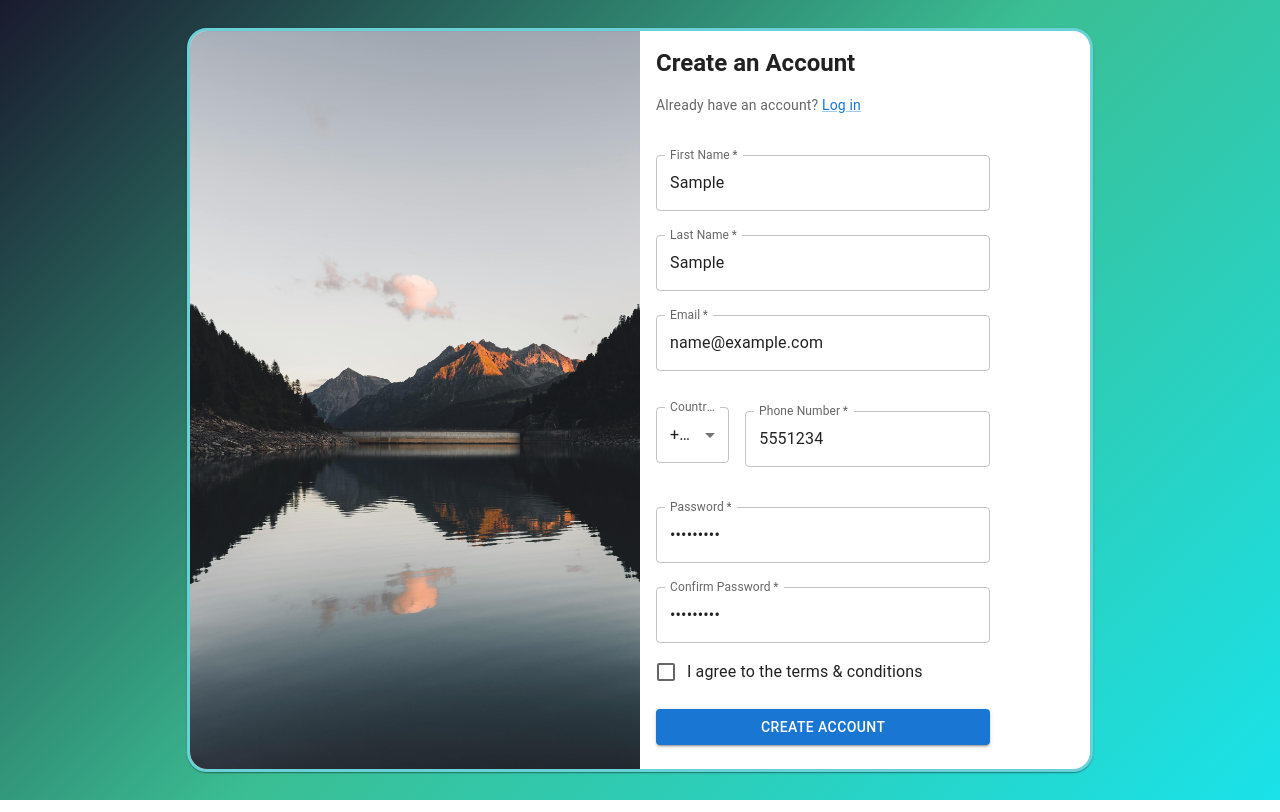
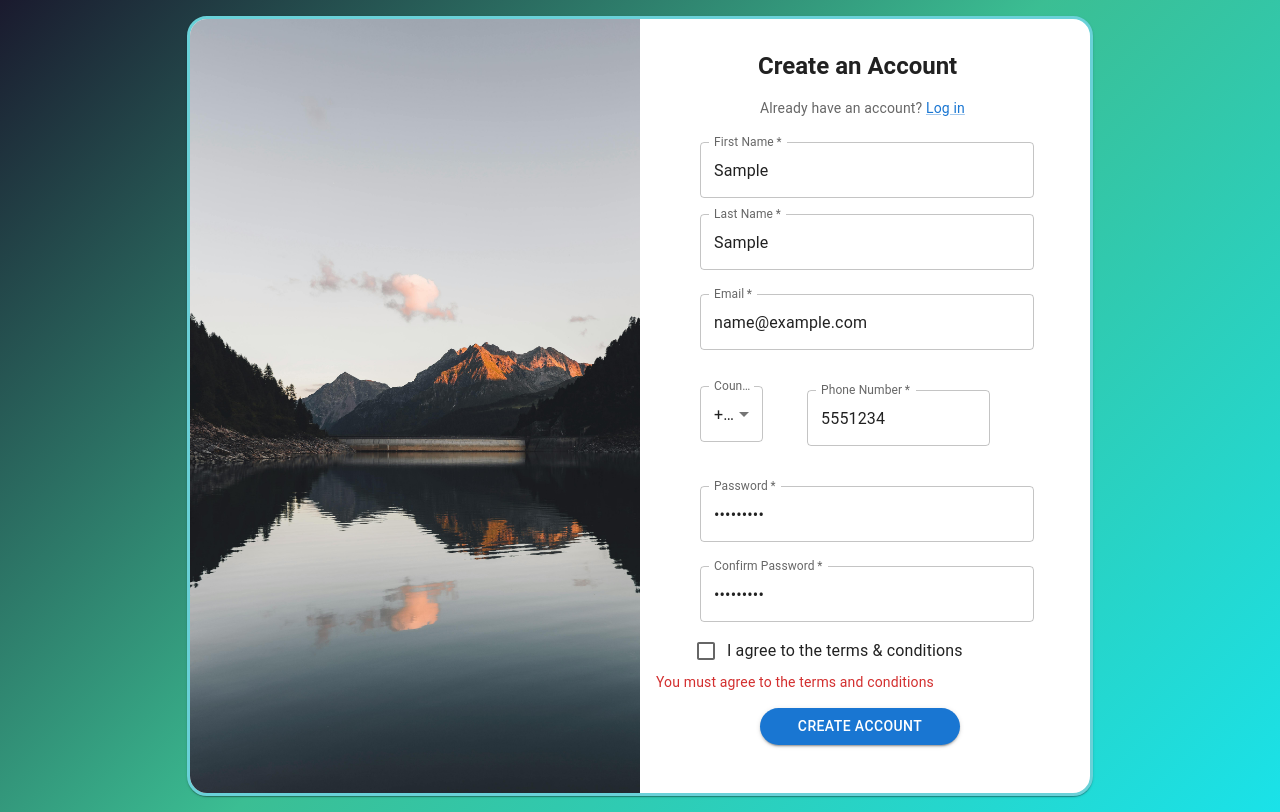
Before and after one commit to Lucifer21011206/mern-auth-ui-2, a React (Create React App) app: page /signup in a window 1280 px wide. Both pictures are taken after typing "Sample", "Sample", "name@example.com", "5551234", "Sample123", "Sample123" into the empty fields and a click on the button "CREATE ACCOUNT". Built offline with nearby package versions, Linux system fonts and the light colour scheme; the HTML template or start-up script is replaced by a standard one.

Commit message:
Update SignupForm.js

```diff
--- a/src/components/SignupForm.js
+++ b/src/components/SignupForm.js
@@ -1,6 +1,7 @@
 import { useState } from "react";
 import React from "react";
-import { Box, TextField, Button, Typography, Checkbox, FormControlLabel, Link, Select, MenuItem, InputLabel, FormControl } from "@mui/material";
+import { Box, TextField, Button, Typography, Checkbox, FormControlLabel, Link, Select, MenuItem, InputLabel, FormControl, Alert } from "@mui/material";
+import axios from "axios";
 
 const SignupForm = () => {
   const [formData, setFormData] = useState({
@@ -10,19 +11,21 @@ const SignupForm = () => {
     phone: "",
     password: "",
     confirmPassword: "",
-    phoneNumber: "",
     countryCode: "+1", // Default country code set to +1
-    agree: false
+    agree: false,
   });
 
   const [errors, setErrors] = useState({
-    firstName: '',
-    lastName: '',
-    email: '',
-    password: '',
-    confirmPassword: '',
-    phoneNumber: '',
+    firstName: "",
+    lastName: "",
+    email: "",
+    password: "",
+    confirmPassword: "",
+    phone: "",
+    agree: "",
   });
+
+  const [backendError, setBackendError] = useState(""); // For backend validation errors
 
   const handleChange = (e) => {
     const { name, value, type, checked } = e.target;
@@ -32,6 +35,9 @@ const SignupForm = () => {
     } else {
       setFormData({ ...formData, [name]: type === "checkbox" ? checked : value });
     }
+    // Clear errors when the user starts typing
+    setErrors({ ...errors, [name]: "" });
+    setBackendError("");
   };
 
   const handleCountryCodeChange = (e) => {
@@ -39,43 +45,156 @@ const SignupForm = () => {
     setFormData({
       ...formData,
       countryCode: selectedCountryCode,
-      phone: selectedCountryCode + formData.phone.slice(formData.countryCode.length) // Adjust phone number to keep the remaining part
+      phone: selectedCountryCode + formData.phone.slice(formData.countryCode.length), // Adjust phone number to keep the remaining part
     });
   };
 
-  const handleSubmit = (e) => {
+  const validateForm = () => {
+    let isValid = true;
+    const newErrors = { ...errors };
+
+    // First Name validation
+    if (!formData.firstName.trim()) {
+      newErrors.firstName = "First Name is required";
+      isValid = false;
+    }
+
+    // Last Name validation
+    if (!formData.lastName.trim()) {
+      newErrors.lastName = "Last Name is required";
+      isValid = false;
+    }
+
+    // Email validation
+    if (!formData.email.trim()) {
+      newErrors.email = "Email is required";
+      isValid = false;
+    } else if (!/^[^\s@]+@[^\s@]+\.[^\s@]+$/.test(formData.email)) {
+      newErrors.email = "Invalid email address";
+      isValid = false;
+    }
+
+    // Phone validation
+    if (!formData.phone.trim()) {
+      newErrors.phone = "Phone number is required";
+      isValid = false;
+    } else if (!/^\+\d{1,4}\d{7,14}$/.test(formData.phone)) {
+      newErrors.phone = "Invalid phone number";
+      isValid = false;
+    }
+
+    // Password validation
+    if (!formData.password.trim()) {
+      newErrors.password = "Password is required";
+      isValid = false;
+    } else if (formData.password.length < 6) {
+      newErrors.password = "Password must be at least 6 characters long";
+      isValid = false;
+    }
+
+    // Confirm Password validation
+    if (!formData.confirmPassword.trim()) {
+      newErrors.confirmPassword = "Confirm Password is required";
+      isValid = false;
+    } else if (formData.confirmPassword !== formData.password) {
+      newErrors.confirmPassword = "Passwords do not match";
+      isValid = false;
+    }
+
+    // Terms and Conditions validation
+    if (!formData.agree) {
+      newErrors.agree = "You must agree to the terms and conditions";
+      isValid = false;
+    }
+
+    setErrors(newErrors);
+    return isValid;
+  };
+
+  const handleSubmit = async (e) => {
     e.preventDefault();
-    if (!formData.agree) {
-      alert("You must agree to the terms and conditions.");
+
+    if (!validateForm()) {
       return;
     }
-    console.log("Signup Data:", formData);
+
+    try {
+      const response = await axios.post("http://localhost:5000/api/users/register", {
+        firstName: formData.firstName,
+        lastName: formData.lastName,
+        email: formData.email,
+        phone: formData.phone,
+        password: formData.password,
+      });
+
+      console.log("Registration successful:", response.data);
+      alert("Registration successful! You can now log in.");
+      // Optionally, redirect the user to the login page
+    } catch (err) {
+      console.error("Registration failed:", err.response?.data);
+      setBackendError(err.response?.data?.msg || "Registration failed. Please try again.");
+    }
   };
 
   return (
     <Box width="80%" maxWidth="400px">
-      <Typography variant="h5" fontWeight="bold" mb={2}>
+      <Typography variant="h5" marginLeft="102px"
+      marginTop="15px" fontWeight="bold" mb={2}>
         Create an Account
       </Typography>
-      <Typography variant="body2" color="text.secondary" mb={3}>
+      <Typography marginLeft="104px" variant="body2" color="text.secondary" mb={3}>
         Already have an account? <Link href="/login">Log in</Link>
       </Typography>
 
+      {backendError && <Alert severity="error" sx={{ mb: 2 }}>{backendError}</Alert>}
+
       <form onSubmit={handleSubmit}>
-        <TextField fullWidth label="First Name" name="firstName" value={formData.firstName} onChange={handleChange} variant="outlined" margin="normal" required />
-        <TextField fullWidth label="Last Name" name="lastName" value={formData.lastName} onChange={handleChange} variant="outlined" margin="normal" required />
-        <TextField fullWidth label="Email" name="email" type="email" value={formData.email} onChange={handleChange} variant="outlined" margin="normal" required />
+        <TextField
+          sx={{marginLeft:"44px"}}
+          fullWidth
+          label="First Name"
+          name="firstName"
+          value={formData.firstName}
+          onChange={handleChange}
+          variant="outlined"
+          // margin="normal"
+          required
+          error={!!errors.firstName}
+          helperText={errors.firstName}
+        />
+        <TextField
+        sx={{marginLeft:"44px"}}
+          fullWidth
+          label="Last Name"
+          name="lastName"
+          value={formData.lastName}
+          onChange={handleChange}
+          variant="outlined"
+          margin="normal"
+          required
+          error={!!errors.lastName}
+          helperText={errors.lastName}
+        />
+        <TextField
+        sx={{marginLeft:"44px"}}
+          fullWidth
+          label="Email"
+          name="email"
+          type="email"
+          value={formData.email}
+          onChange={handleChange}
+          variant="outlined"
+          margin="normal"
+          required
+          error={!!errors.email}
+          helperText={errors.email}
+        />
 
-        <Box display="flex" alignItems="center" marginY={2}>
+        <Box display="flex" alignItems="center" marginY={2} sx={{marginLeft:"44px"}}>
           {/* Country Code Dropdown */}
           <FormControl variant="outlined" sx={{ width: 100 }}>
             <InputLabel>Country Code</InputLabel>
-            <Select
-              value={formData.countryCode}
-              onChange={handleCountryCodeChange}
-              label="Country Code"
-              name="countryCode"
-            >
+            <Select value={formData.countryCode} onChange={handleCountryCodeChange} label="Country Code" name="countryCode">
               <MenuItem value="+1">+1 (USA)</MenuItem>
               <MenuItem value="+44">+44 (UK)</MenuItem>
               <MenuItem value="+91">+91 (India)</MenuItem>
@@ -85,6 +204,7 @@ const SignupForm = () => {
 
           {/* Phone Number */}
           <TextField
+
             fullWidth
             label="Phone Number"
             name="phone"
@@ -94,19 +214,50 @@ const SignupForm = () => {
             variant="outlined"
             margin="normal"
             required
-            sx={{ ml: 2 }}
+            sx={{ ml: 2 ,marginLeft:"44px"}}
+            error={!!errors.phone}
+            helperText={errors.phone}
           />
         </Box>
 
-        <TextField fullWidth label="Password" name="password" type="password" value={formData.password} onChange={handleChange} variant="outlined" margin="normal" required />
-        <TextField fullWidth label="Confirm Password" name="confirmPassword" type="password" value={formData.confirmPassword} onChange={handleChange} variant="outlined" margin="normal" required />
+        <TextField
+        sx={{marginLeft:"44px"}}
+          fullWidth
+          label="Password"
+          name="password"
+          type="password"
+          value={formData.password}
+          onChange={handleChange}
+          variant="outlined"
+          margin="normal"
+          required
+          error={!!errors.password}
+          helperText={errors.password}
+        />
+        <TextField
+        sx={{marginLeft:"44px"}}
+          fullWidth
+          label="Confirm Password"
+          name="confirmPassword"
+          type="password"
+          value={formData.confirmPassword}
+          onChange={handleChange}
+          variant="outlined"
+          margin="normal"
+          required
+          error={!!errors.confirmPassword}
+          helperText={errors.confirmPassword}
+        />
 
         <FormControlLabel
-          control={<Checkbox name="agree" checked={formData.agree} onChange={handleChange} />}
+          control={<Checkbox fullWidth
+            sx={{marginLeft:"40px"}}
+            name="agree" checked={formData.agree} onChange={handleChange} />}
           label="I agree to the terms & conditions"
         />
+        {errors.agree && <Typography color="error" variant="body2">{errors.agree}</Typography>}
 
-        <Button variant="contained" color="primary" fullWidth type="submit" sx={{ mt: 2 }}>
+        <Button variant="contained" color="primary"  type="submit" sx={{ mt: 2 ,ml:13, mb: 3, borderRadius:"50px" ,width: "200px" }}>
           Create Account
         </Button>
       </form>
```
